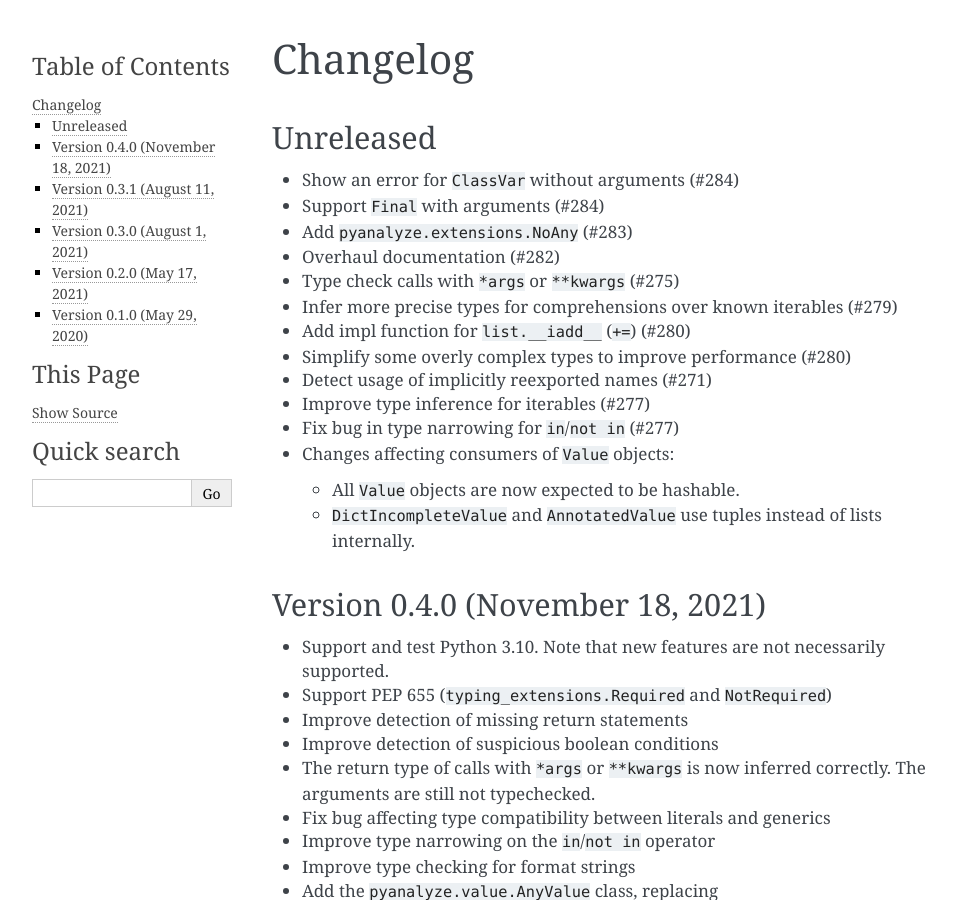
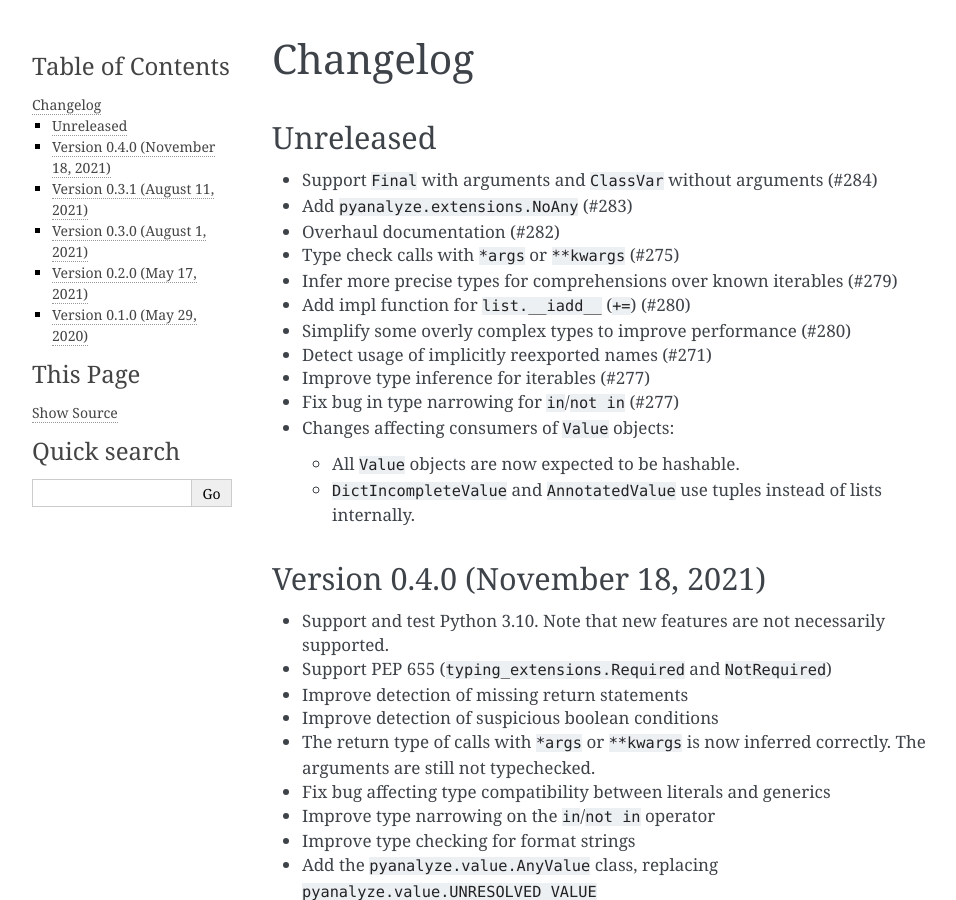
Before and after one commit to quora/pyanalyze, a Sphinx documentation site: the page built from docs/changelog.md, in a window 1280 px wide and 900 px high. Shown: the whole window, without its empty margins (148-1104 px from the left). Built offline with Sphinx 7.4.7, drawn with Linux system fonts in a browser that asks for light colours.

Commit message:
fix changelog

```diff
--- a/docs/changelog.md
+++ b/docs/changelog.md
@@ -2,8 +2,7 @@
 
 ## Unreleased
 
-- Show an error for `ClassVar` without arguments (#284)
-- Support `Final` with arguments (#284)
+- Support `Final` with arguments and `ClassVar` without arguments (#284)
 - Add `pyanalyze.extensions.NoAny` (#283)
 - Overhaul documentation (#282)
 - Type check calls with `*args` or `**kwargs` (#275)
```
